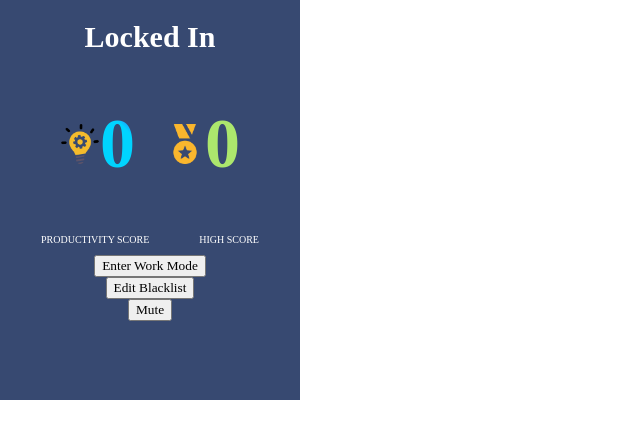
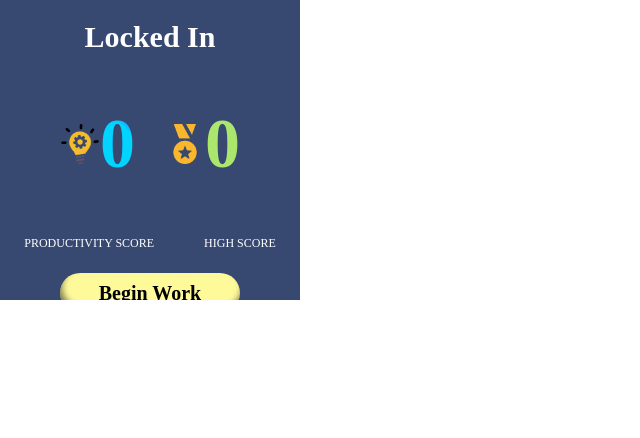
Before and after one commit to Jcoumarb/capstone, a Vue app: page / in a window 1280 px wide. Shown: the top 438 px of the page, without its empty margins (0-640 px from the left). Built offline with nearby package versions, Linux system fonts and the light colour scheme; a web font is replaced by a local one.

Commit message:
updated css mainly on 'work mode' button

```diff
--- a/global.css
+++ b/global.css
@@ -1,3 +1,8 @@
 body {
 	margin: 0;
 }
+
+html, body {
+    height: 300px;
+    width: 300px;
+}
--- a/src/App.vue
+++ b/src/App.vue
@@ -72,7 +72,7 @@ export default {
         (data) => {
           this.isActive = data.isActive || false;
           this.counter = data.counter || 0;
-          this.mode = this.isActive ? "Exit Work Mode" : "Enter Work Mode";
+          this.mode = this.isActive ? "End Session" : "Begin Work";
           this.muted = data.muted || false;
           this.onBreak = data.onBreak || false;
           this.highScore = data.highScore || 0;
@@ -83,7 +83,7 @@ export default {
       chrome.runtime.sendMessage({ action: "toggleMode" }, (response) => {
         if (response.success) {
           this.isActive = response.mode;
-          this.mode = this.isActive ? "Exit Work Mode" : "Enter Work Mode";
+          this.mode = this.isActive ? "End Session" : "Begin Work";
           this.isActive ? null : this.endSession();
         }
       });
@@ -119,17 +119,17 @@ export default {
     font-family: "Electrolize", serif;
 }
 
-html,
-body {
+/*
+html, body {
     box-sizing: border-box;
     width: 350px;
-  height: 500px;
+    height: 400px;
     margin: 0px;
     padding: 0;
     overflow: hidden;
     background-color: transparent;
     border-radius: 10px;
-}
+} */
 
 #app {
     display: flex;
@@ -137,7 +137,7 @@ body {
     /*justify-content: center;*/
     background-color: #374971;
     width: 300px;
-  height: 400px;
+    height: 300px;
     overflow-y: auto;
     margin-left: 0;
 }
@@ -152,7 +152,7 @@ body {
 }
 
 #counterLabel {
-  font-size: 10px;
+    font-size: 12px;
     color: white;
     margin-right: 50px;
 }
@@ -201,7 +201,7 @@ img {
 }
 
 #score-text {
-  font-size: 10px;
+    font-size: 12px;
     color: white;
 }
 
@@ -221,4 +221,20 @@ img {
     margin-bottom: 0;
     padding-bottom: 0;
 }
+
+#mode {
+    width: 60%;
+    height: 40px;
+    border-radius: 20px;
+    background-color: #FEFA9A;
+    font-size: 20px;
+    font-weight: bold;
+    margin-top: 10px;
+    margin-bottom: 10px;
+    box-shadow: inset 2px -6px 6px rgba(0, 0, 0, 0.5);
+    transition: all 0.2s ease-in-out;
+    border: none;
+    outline: none;
+}
+
 </style>
```
Lines whose indentation alone changed are shown as unchanged.
